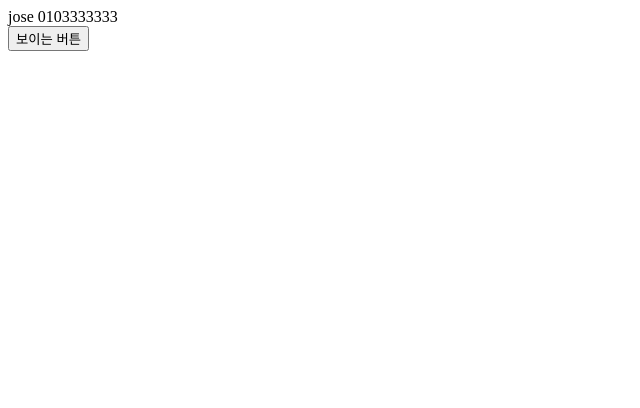
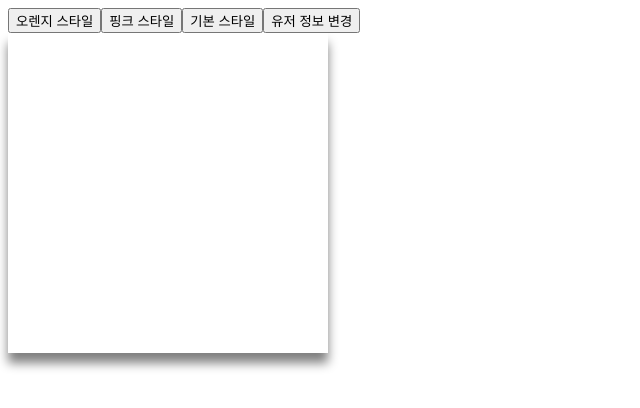
Before and after one commit to HoCG/Hook-Dive, a React (Vite) app: page / in a window 1280 px wide. Shown: the top 408 px of the page, without its empty margins (0-640 px from the left). Built offline with nearby package versions, Linux system fonts and the light colour scheme.

Commit message:
add: useImperativeHandle 훅 공부

```diff
--- a/src/App.tsx
+++ b/src/App.tsx
@@ -11,6 +11,7 @@ import ForwardRef from './components/useRef/forwardRef/ForwardRef';
 import ForwardPractice from './components/useRef/forwardRef/ForwardPractice';
 import UseContext from "./components/useContext/UseContext";
 import UseEffectForLayout from "./components/useLayoutEffect/UseEffectForLayout";
+import UseImperativeHandle from "./components/useImperativeHandle/UseImperativeHandle";
 
 type State = {
   id: number,
@@ -30,7 +31,7 @@ const App = () => {
   }
   return (
     <AppContext.Provider value={user}>
-      <UseEffectForLayout></UseEffectForLayout>
+      <UseImperativeHandle></UseImperativeHandle>
     </AppContext.Provider>
   )
 }
--- /dev/null
+++ b/src/components/useImperativeHandle/ImperativeChild.tsx
@@ -0,0 +1,64 @@
+import React, { ForwardedRef, forwardRef, useImperativeHandle, useRef, useState } from 'react';
+import styled from 'styled-components';
+
+type userType = {
+  id: string,
+  name: string,
+  phoneNumber: string,
+}
+
+export type refType = {
+  setUser: (userName: string, phoneNumber: string) => void,
+  setDivStyle: (width: string, height: string, color: string) => void,
+} | null
+
+const initUser = {
+  id: '',
+  name: '',
+  phoneNumber: ''
+}
+
+const ImperativeChild = ({}: any, ref: React.Ref<refType> | undefined) => {
+  const [user, setUser] = useState<userType>(initUser);
+  const divRef = useRef<HTMLDivElement>(null);
+  useImperativeHandle(ref, () => ({
+    setUser (userName: string, phoneNumber: string) {
+      setUser({
+        ...user,
+        name: userName,
+        phoneNumber: phoneNumber
+      });
+    },
+    setDivStyle (width: string, height: string, color: string) {
+      if(divRef.current) {
+        divRef.current.style.width = width;
+        divRef.current.style.height = height;
+        divRef.current.style.backgroundColor = color;
+      }
+    }
+  }));
+  return (
+    <ImperativeChildContainer ref={divRef}>
+      <div>
+        {
+          user.name
+        }
+      </div>
+      <div>
+        {
+          user.phoneNumber
+        }
+      </div>
+    </ImperativeChildContainer>
+  );
+};
+
+const ImperativeChildContainer = styled.div`
+width: 20rem;
+height: 20rem;
+box-shadow: 0 10px 10px 0 gray;
+display: grid;
+place-items: center;
+`;
+
+export default forwardRef(ImperativeChild);
--- /dev/null
+++ b/src/components/useImperativeHandle/UseImperativeHandle.tsx
@@ -0,0 +1,34 @@
+import React, { useRef } from 'react';
+import ImperativeChild, { refType } from './ImperativeChild';
+
+const UseImperativeHandle = () => {
+  const childDivRef = useRef<refType>(null);
+  const handleOrangeButton = (e: React.MouseEvent<HTMLButtonElement>) => {
+    e.preventDefault();
+    //다음과 같이 자식 컴포넌트의 함수에 접근하는게 가능해진다.
+    childDivRef.current?.setDivStyle("30rem", "30rem", "orange");
+  };
+  const handlePinkButton = (e: React.MouseEvent<HTMLButtonElement>) => {
+    e.preventDefault();
+    childDivRef.current?.setDivStyle("40rem", "40rem", "pink");
+  };
+  const handleDefaultButton = (e: React.MouseEvent<HTMLButtonElement>) => {
+    e.preventDefault();
+    childDivRef.current?.setDivStyle("20rem", "20rem", "white");
+  };
+  const handleUserButton = (e: React.MouseEvent<HTMLButtonElement>) => {
+    e.preventDefault();
+    childDivRef.current?.setUser("새로운 이름", "01033333333");
+  };
+  return (
+    <div>
+      <button onClick={handleOrangeButton}>오렌지 스타일</button>
+      <button onClick={handlePinkButton}>핑크 스타일</button>
+      <button onClick={handleDefaultButton}>기본 스타일</button>
+      <button onClick={handleUserButton}>유저 정보 변경</button>
+      <ImperativeChild ref={childDivRef}></ImperativeChild>
+    </div>
+  );
+};
+
+export default UseImperativeHandle;
```
